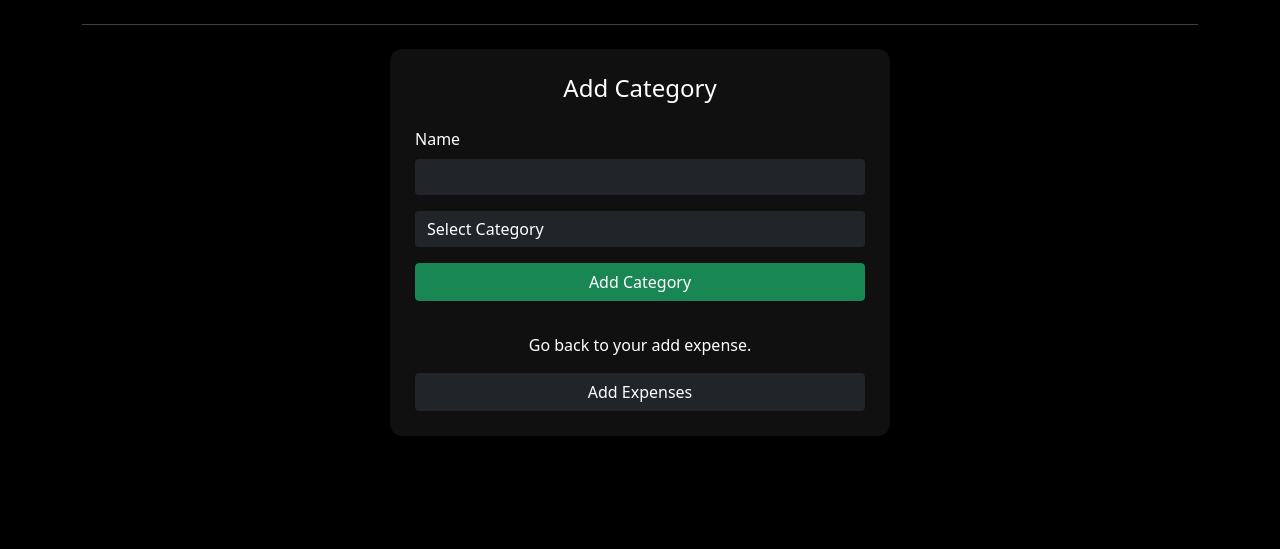
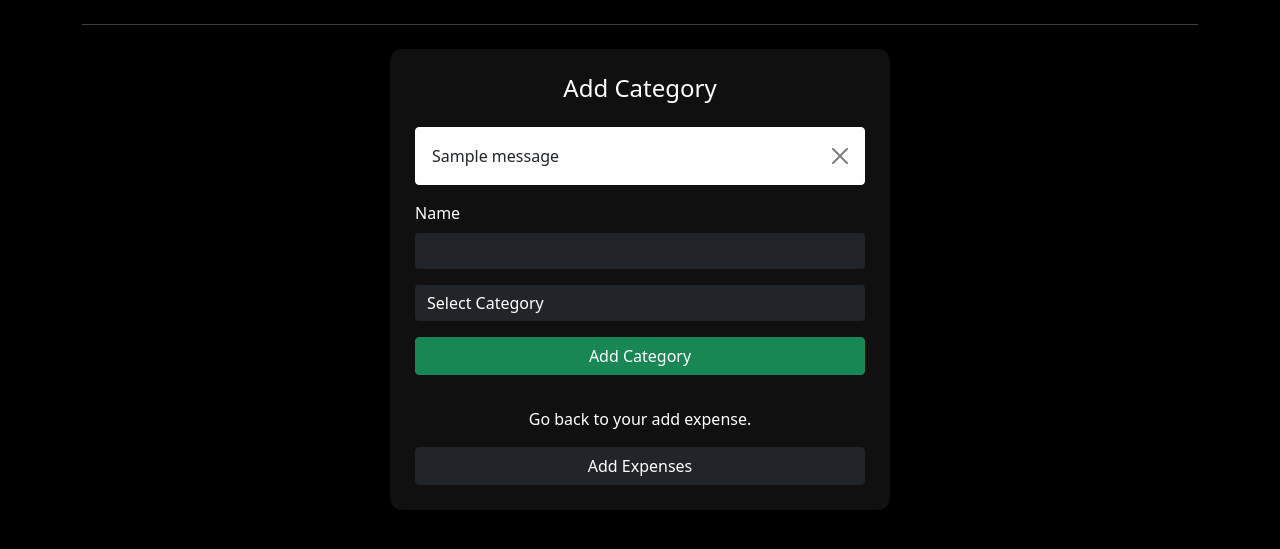
Before and after one commit to rahulsrajput/Budget_Tracker_Infosys, a Django app: page /category_add/ in a window 1280 px wide. Shown: the part 56-605 px from the top of the page. Run offline with Django 5.2, Linux system fonts and the light colour scheme; a user stored in the database is signed in; tables that the repository leaves empty hold one stand-in row (values such as "Sample post"); one stand-in notice (Sample message) is shown.

Commit message:
optimized category view

```diff
--- a/app/templates/category_add.html
+++ b/app/templates/category_add.html
@@ -11,6 +11,17 @@
 
         <form method="POST">
             {% csrf_token %}
+
+            <!-- start Messages Block -->
+            {% if messages %}
+                {% for message in messages %}
+                <div class="alert alert-{{ message.tags }} alert-light text-dark alert-dismissible fade show" role="alert">
+                    {{ message }}
+                    <button type="button" class="btn-close" data-bs-dismiss="alert" aria-label="Close"></button>
+                </div>
+                {% endfor %}
+            {% endif %}
+            <!-- End Messages Block -->
 
             <div class="mb-3">
                 <label class="form-label">Name</label>
--- a/app/views.py
+++ b/app/views.py
@@ -123,8 +123,13 @@ def category_add(request):
     if request.method == "POST":
         name = request.POST.get("name")
         category_type = request.POST.get("category")
-        Category.objects.create(user=request.user, name=name, category_type=category_type).save()
-        return redirect('expense-add')
+        # Check if the necessary fields are present
+        if name and category_type:
+            Category.objects.create(user=request.user, name=name, category_type=category_type)
+            return redirect('expense-add')
+        else:
+            # If fields are missing, show an error message
+            messages.error(request, "Both name and category type are required.")
     return render(request, 'category_add.html',context={'category_types':category_types})
 
 
```
Also changed, not shown: db.sqlite3.
